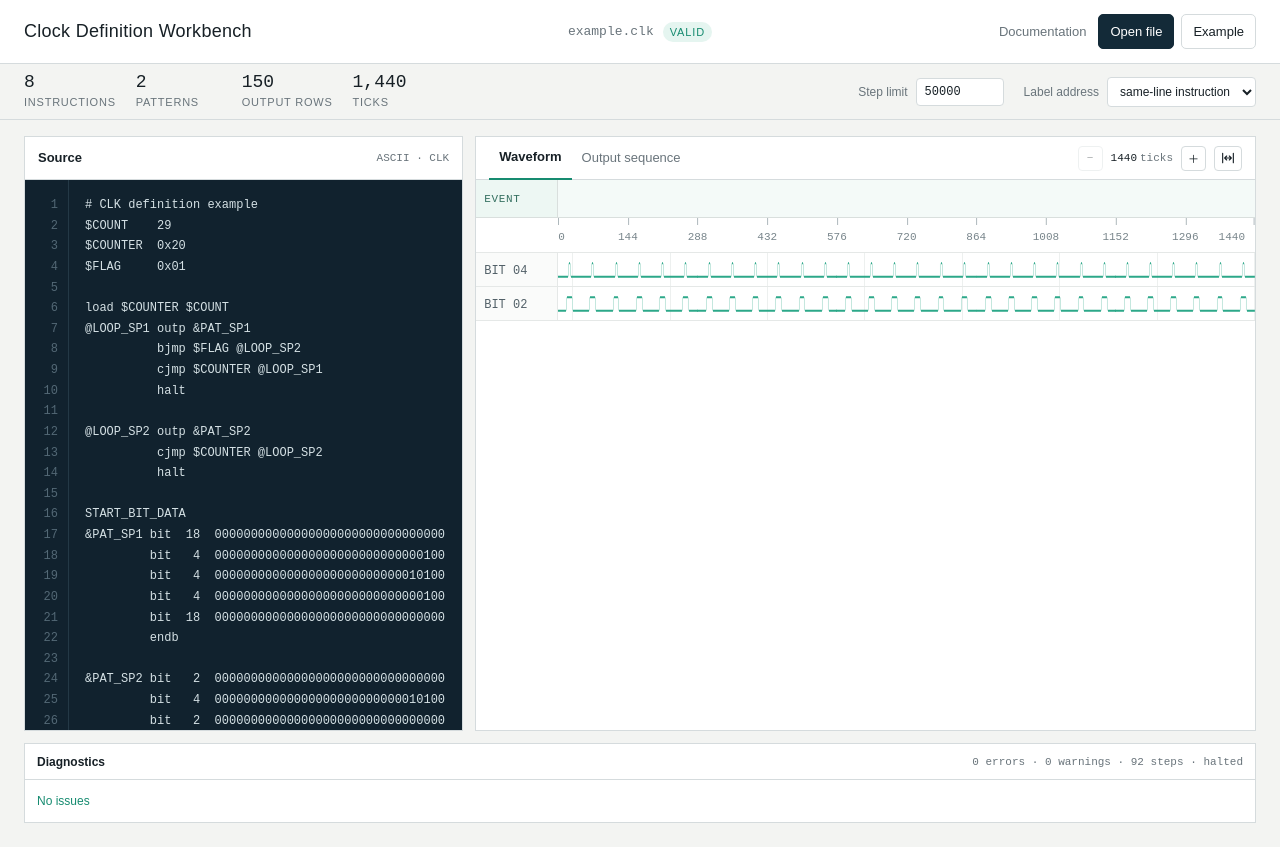
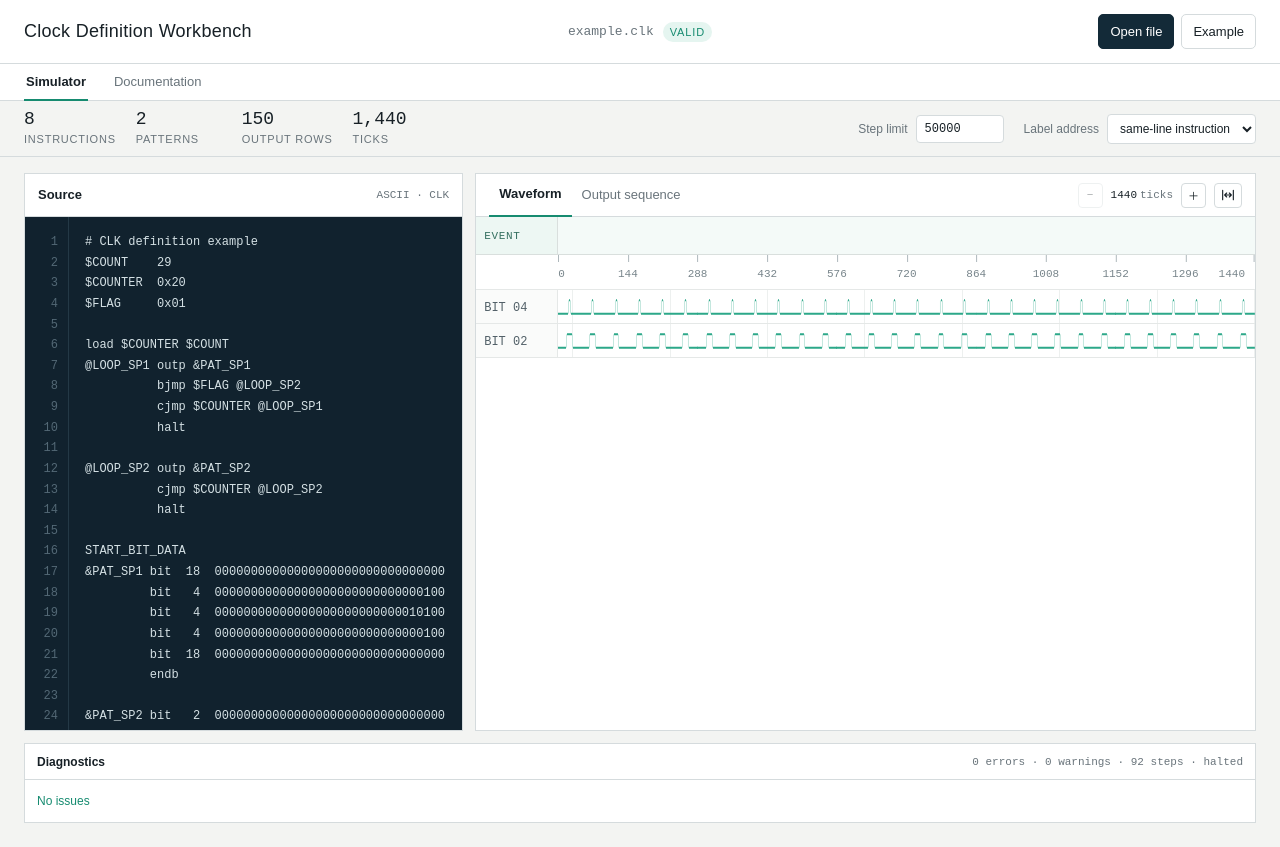
Before and after one commit to astronasutarou/clk_workbench, a React (Vite) app in the folder app/: page / in a window 1280 px wide. Built offline with nearby package versions, Linux system fonts and the light colour scheme.

Commit message:
Add simulator documentation navigation

```diff
--- a/app/docs/index.html
+++ b/app/docs/index.html
@@ -12,10 +12,15 @@
     <title>CLK Syntax Reference · Clock Definition Workbench</title>
   </head>
   <body>
-    <header class="docs-header">
-      <a href="../">Clock Definition Workbench</a>
-      <span>Documentation</span>
-    </header>
+    <div class="docs-masthead">
+      <header class="docs-header">
+        <a href="../">Clock Definition Workbench</a>
+      </header>
+      <nav class="site-nav" aria-label="Primary">
+        <a href="../">Simulator</a>
+        <a href="./" aria-current="page">Documentation</a>
+      </nav>
+    </div>
 
     <div class="docs-layout">
       <aside aria-label="Documentation navigation">
--- a/app/src/App.tsx
+++ b/app/src/App.tsx
@@ -439,9 +439,6 @@ export default function App() {
           </span>
         </div>
         <div className="actions">
-          <a className="docs-link" href={`${import.meta.env.BASE_URL}docs/`}>
-            Documentation
-          </a>
           <input
             ref={input}
             type="file"
@@ -461,6 +458,12 @@ export default function App() {
           </button>
         </div>
       </header>
+      <nav className="site-nav" aria-label="Primary">
+        <a href={import.meta.env.BASE_URL} aria-current="page">
+          Simulator
+        </a>
+        <a href={`${import.meta.env.BASE_URL}docs/`}>Documentation</a>
+      </nav>
       <div className="toolbar">
         <div>
           <b>{result.program?.instructions.length ?? 0}</b>
--- a/app/src/styles/docs.css
+++ b/app/src/styles/docs.css
@@ -1,3 +1,5 @@
+@import "./site-nav.css";
+
 :root {
   --background: #f3f4f2;
   --panel: #ffffff;
@@ -31,10 +33,13 @@ body {
   background: var(--background);
 }
 
-.docs-header {
+.docs-masthead {
   position: sticky;
   top: 0;
   z-index: 10;
+}
+
+.docs-header {
   height: 64px;
   padding: 0 24px;
   display: flex;
@@ -55,15 +60,6 @@ body {
   text-underline-offset: 4px;
 }
 
-.docs-header span {
-  padding-left: 18px;
-  border-left: 1px solid var(--line);
-  color: var(--muted);
-  font-size: 11px;
-  text-transform: uppercase;
-  letter-spacing: 0.08em;
-}
-
 .docs-layout {
   width: min(1180px, calc(100% - 48px));
   margin: 0 auto;
@@ -75,7 +71,7 @@ body {
 
 aside {
   position: sticky;
-  top: 96px;
+  top: 133px;
   align-self: start;
   padding-top: 46px;
 }
@@ -148,7 +144,7 @@ h1 {
 }
 
 section {
-  scroll-margin-top: 88px;
+  scroll-margin-top: 125px;
   margin-top: 72px;
 }
 
@@ -353,14 +349,7 @@ td:first-child {
     height: auto;
     min-height: 58px;
     padding: 12px 16px;
-    align-items: flex-start;
-    flex-direction: column;
-    gap: 4px;
-  }
-
-  .docs-header span {
-    padding-left: 0;
-    border-left: 0;
+    align-items: center;
   }
 
   .docs-layout {
--- a/app/src/styles/globals.css
+++ b/app/src/styles/globals.css
@@ -1,4 +1,5 @@
 @import "tailwindcss";
+@import "./site-nav.css";
 :root {
   --bg: #f3f4f2;
   --panel: #fff;
@@ -82,17 +83,6 @@ header h1 {
   justify-content: flex-end;
   gap: 7px;
 }
-.actions .docs-link {
-  padding: 7px 5px;
-  color: var(--muted);
-  font-size: 13px;
-  text-decoration: none;
-}
-.actions .docs-link:hover {
-  color: var(--ink);
-  text-decoration: underline;
-  text-underline-offset: 3px;
-}
 .actions input {
   display: none;
 }
@@ -153,7 +143,7 @@ header h1 {
   font-size: 12px;
 }
 .workbench {
-  height: min(800px, calc(100vh - 205px));
+  height: min(800px, calc(100vh - 242px));
   min-height: 450px;
   margin: 16px 24px 0;
   display: grid;
--- /dev/null
+++ b/app/src/styles/site-nav.css
@@ -0,0 +1,44 @@
+.site-nav {
+  height: 37px;
+  padding: 0 24px;
+  display: flex;
+  align-items: stretch;
+  gap: 24px;
+  border-bottom: 1px solid var(--line);
+  background: #fff;
+}
+
+.site-nav a {
+  position: relative;
+  display: flex;
+  align-items: center;
+  padding: 0 2px;
+  color: var(--muted);
+  font-size: 13px;
+  text-decoration: none;
+}
+
+.site-nav a:hover {
+  color: var(--ink);
+}
+
+.site-nav a[aria-current="page"] {
+  color: var(--ink);
+  font-weight: 600;
+}
+
+.site-nav a[aria-current="page"]::after {
+  position: absolute;
+  right: 0;
+  bottom: -1px;
+  left: 0;
+  height: 2px;
+  background: var(--green);
+  content: "";
+}
+
+@media (max-width: 600px) {
+  .site-nav {
+    padding: 0 12px;
+  }
+}
```
